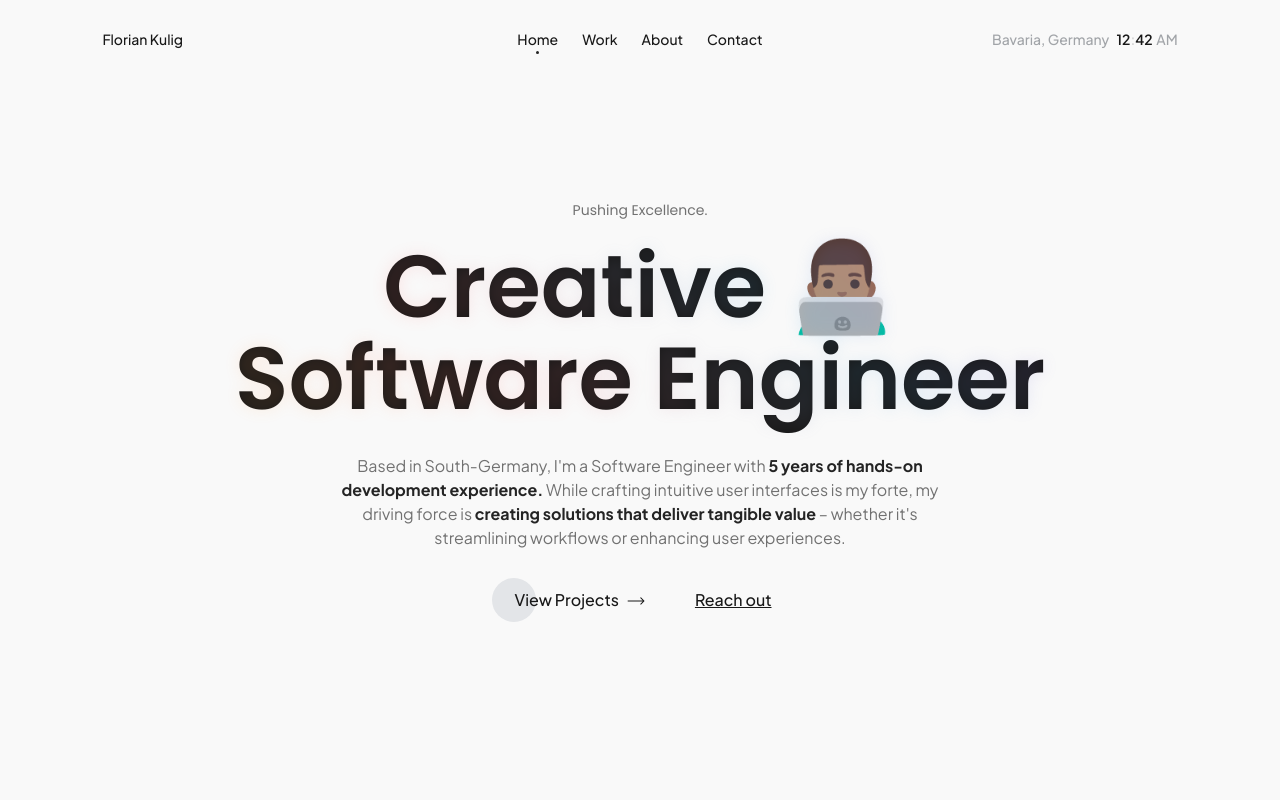
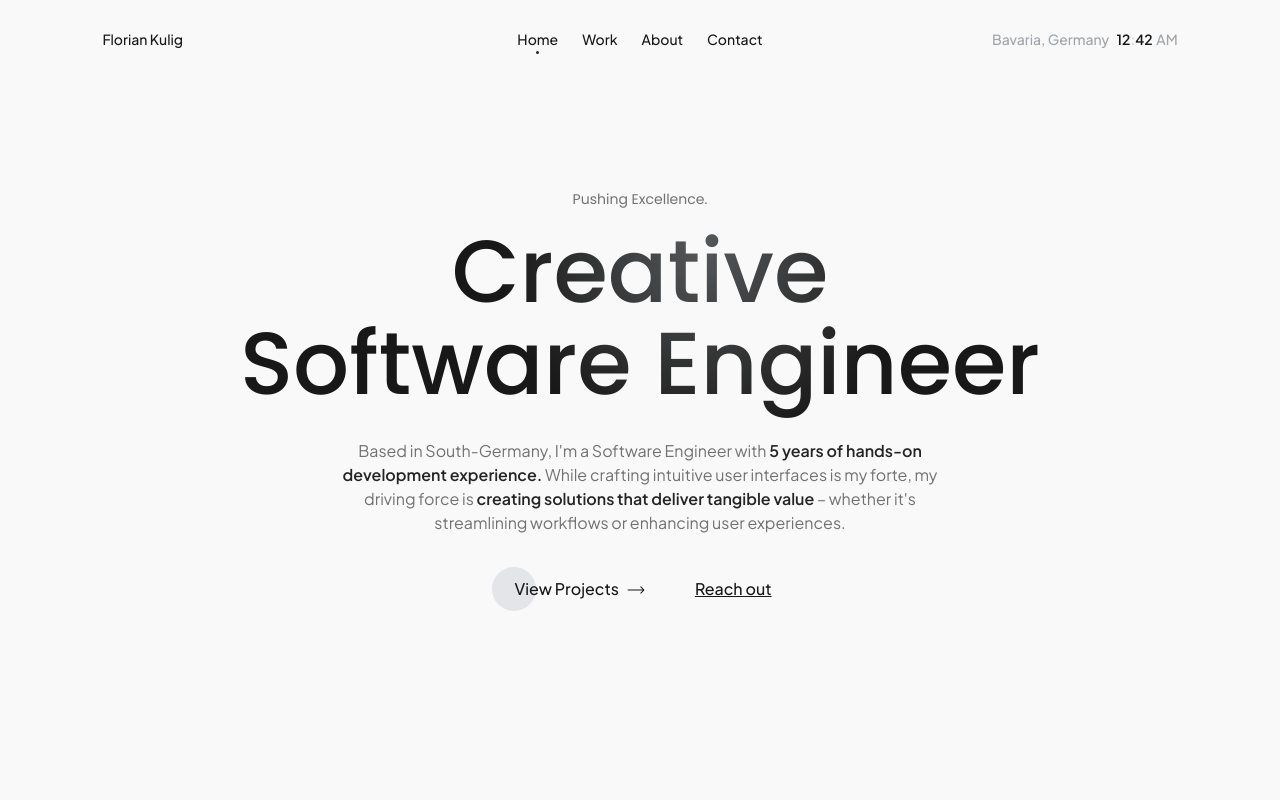
Before and after one commit to floriankulig/portfolio-new, a Next.js app: page / in a window 1280 px wide. Shown: the top 800 px of the page. Built offline with nearby package versions, Linux system fonts and the light colour scheme.

Commit message:
refactor: enhance Hero component styling and improve text rendering

```diff
--- a/src/components/home/Hero.tsx
+++ b/src/components/home/Hero.tsx
@@ -8,7 +8,7 @@ import {
   Variants,
 } from "framer-motion";
 import { useViewport } from "hooks";
-import { lighten } from "polished";
+import { lighten, rgba } from "polished";
 import { useState } from "react";
 import styled from "styled-components";
 import { theme } from "styles";
@@ -21,40 +21,40 @@ const StyledHeroSection = styled.section`
     --alignment: center;
   }
   min-height: 100lvh;
-  padding-block: 25vh;
+  padding-block: max(20vh, 100px);
   display: flex;
   flex-direction: column;
   align-items: var(--alignment);
   justify-content: center;
-  gap: 20px;
+  gap: 16px;
 
   & > * {
     text-align: var(--alignment);
   }
 
   h1 {
-    font-size: clamp(2.875rem, 10vw, 5.5rem);
-    font-weight: 600;
+    font-size: clamp(2.875rem, 10.25vw, 5.5rem);
+    font-weight: 500;
     letter-spacing: -5.5%;
     line-height: 1.05;
     width: 100%;
     white-space: pre-line;
     max-width: 15ch;
     position: relative;
+    padding-block: 0 0.1em;
 
-    span {
-      //GRADIENT
-      inset: 0;
-      position: absolute;
-      opacity: 0.15;
-      /* z-index: -1; */
-      /* background: #396dcf; */
-      background: linear-gradient(40deg, #ffb347, #ff6b6b, #4ea8de, #c138ca);
-      background-clip: text;
-      color: transparent;
-      filter: blur(0.5rem);
-      user-select: none;
-      pointer-events: none;
+    background: var(--text1);
+    background-image: radial-gradient(
+      circle at 57.5% 10%,
+      ${({ theme }) => rgba(theme.text3, 0.45)},
+      transparent 40%
+    );
+    background-clip: text;
+    color: transparent;
+
+    @media (max-width: 420px) {
+      letter-spacing: -4.5%;
+      font-size: 15vw;
     }
   }
 
@@ -68,11 +68,11 @@ const StyledHeroSection = styled.section`
     @media (max-width: 720px) {
       max-width: 45ch;
     }
-    padding-block: 0.5em;
+    padding-block: 0.25em 1em;
+    word-break: keep-all;
     b {
-      font-weight: 700;
+      font-weight: 600;
       color: var(--text2);
-      opacity: 1;
     }
   }
 `;
@@ -116,13 +116,8 @@ export const Hero = () => {
   return (
     <StyledHeroSection className="main-col">
       <TextAnimation />
-      <h1 className="balanced">
-        <span>
-          Creative 👨🏽‍💻
-          <br /> Software Engineer
-        </span>
-        Creative 👨🏽‍💻
-        <br /> Software Engineer
+      <h1>
+        Creative <br /> Software Engineer
       </h1>
       {isMobile ? mobileDescription : description}
       <StyledButtons>
--- a/src/styles/GlobalStyle.ts
+++ b/src/styles/GlobalStyle.ts
@@ -39,6 +39,7 @@ const GlobalStyle = createGlobalStyle`
     font-family: var(--poppins), var(--jakarta), sans-serif;
     overflow-x: hidden;
     min-height: 100dvh;
+    text-rendering: optimizeLegibility;
     -webkit-font-smoothing: antialiased;
     -moz-osx-font-smoothing: grayscale;
   }
@@ -57,7 +58,6 @@ const GlobalStyle = createGlobalStyle`
   p {
     font-family: var(--inter);
     line-height: 150%;
-
   }
   .balanced {
     text-wrap: balance;
```
